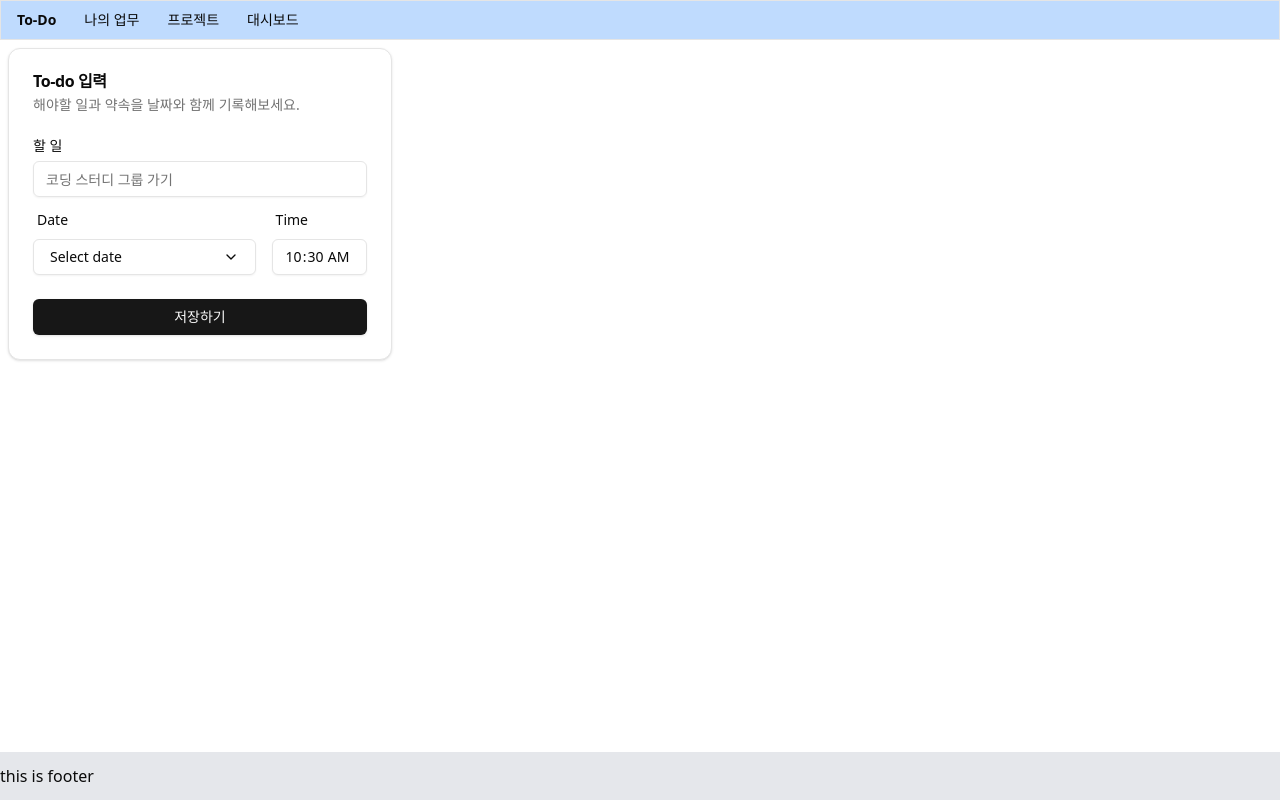
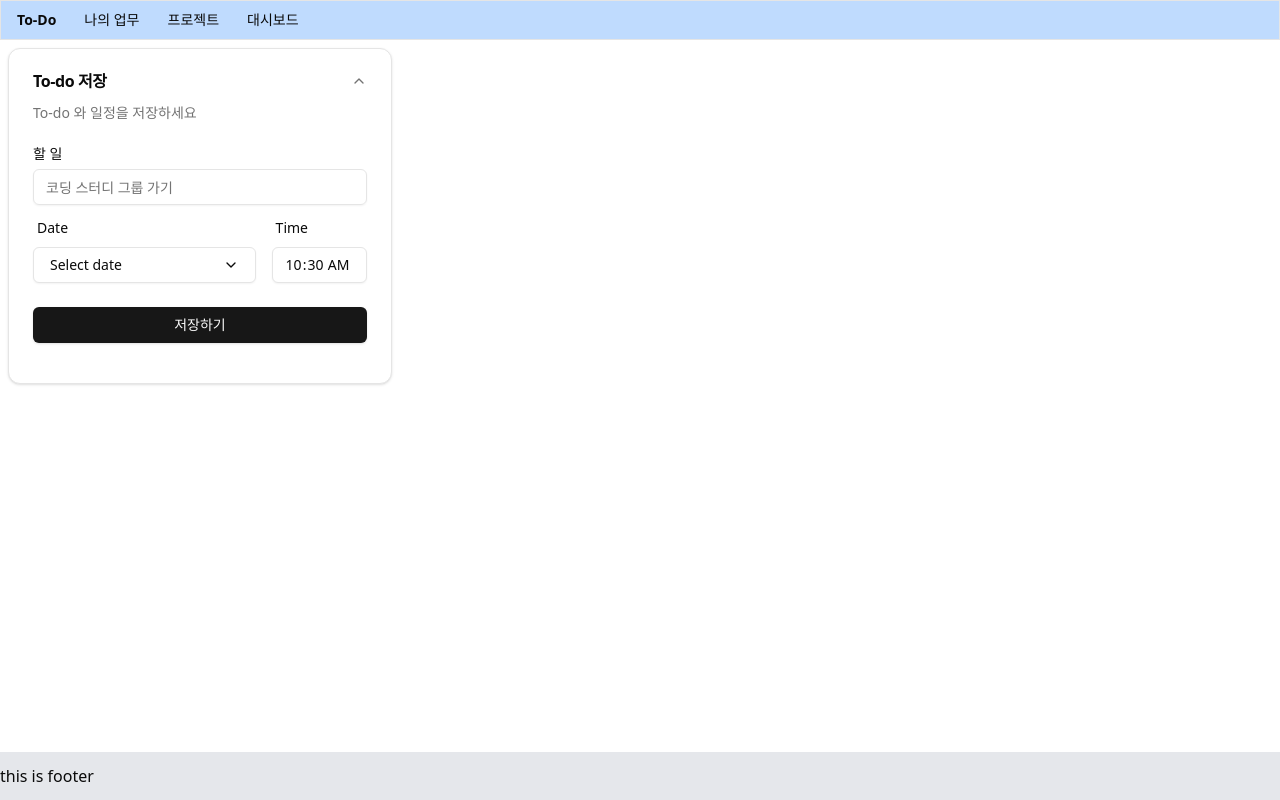
Before and after one commit to sudong111/todo-project, a React (Vite) app: page / in a window 1280 px wide. Built offline with nearby package versions, Linux system fonts and the light colour scheme.

Commit message:
To-do card 에 accordion 적용

```diff
--- a/package.json
+++ b/package.json
@@ -10,6 +10,7 @@
     "preview": "vite preview"
   },
   "dependencies": {
+    "@radix-ui/react-accordion": "^1.2.11",
     "@radix-ui/react-label": "^2.1.7",
     "@radix-ui/react-popover": "^1.1.14",
     "@radix-ui/react-slot": "^1.2.3",
--- /dev/null
+++ b/src/components/shadcn-ui/accordion.tsx
@@ -0,0 +1,55 @@
+import * as React from "react"
+import * as AccordionPrimitive from "@radix-ui/react-accordion"
+import { ChevronDown } from "lucide-react"
+
+import { cn } from "@/lib/utils"
+
+const Accordion = AccordionPrimitive.Root
+
+const AccordionItem = React.forwardRef<
+  React.ElementRef<typeof AccordionPrimitive.Item>,
+  React.ComponentPropsWithoutRef<typeof AccordionPrimitive.Item>
+>(({ className, ...props }, ref) => (
+  <AccordionPrimitive.Item
+    ref={ref}
+    className={cn("", className)}
+    {...props}
+  />
+))
+AccordionItem.displayName = "AccordionItem"
+
+const AccordionTrigger = React.forwardRef<
+  React.ElementRef<typeof AccordionPrimitive.Trigger>,
+  React.ComponentPropsWithoutRef<typeof AccordionPrimitive.Trigger>
+>(({ className, children, ...props }, ref) => (
+  <AccordionPrimitive.Header className="flex">
+    <AccordionPrimitive.Trigger
+      ref={ref}
+      className={cn(
+        "flex flex-1 items-center justify-between text-sm font-medium transition-all hover:underline text-left [&[data-state=open]>svg]:rotate-180",
+        className
+      )}
+      {...props}
+    >
+      {children}
+      <ChevronDown className="h-4 w-4 shrink-0 text-muted-foreground transition-transform duration-200" />
+    </AccordionPrimitive.Trigger>
+  </AccordionPrimitive.Header>
+))
+AccordionTrigger.displayName = AccordionPrimitive.Trigger.displayName
+
+const AccordionContent = React.forwardRef<
+  React.ElementRef<typeof AccordionPrimitive.Content>,
+  React.ComponentPropsWithoutRef<typeof AccordionPrimitive.Content>
+>(({ className, children, ...props }, ref) => (
+  <AccordionPrimitive.Content
+    ref={ref}
+    className="overflow-hidden text-sm data-[state=closed]:animate-accordion-up data-[state=open]:animate-accordion-down"
+    {...props}
+  >
+    <div className={cn("pb-4 pt-0", className)}>{children}</div>
+  </AccordionPrimitive.Content>
+))
+AccordionContent.displayName = AccordionPrimitive.Content.displayName
+
+export { Accordion, AccordionItem, AccordionTrigger, AccordionContent }
--- a/src/components/ui/todo-card.tsx
+++ b/src/components/ui/todo-card.tsx
@@ -6,6 +6,12 @@
     CardHeader,
     CardTitle,
 } from "@/components/shadcn-ui/card"
+import {
+    Accordion,
+    AccordionContent,
+    AccordionItem,
+    AccordionTrigger,
+} from "@/components/shadcn-ui/accordion"
 import { Button } from "@/components/shadcn-ui/button"
 import { Input } from '@/components/shadcn-ui/input'
 import { Label } from "@/components/shadcn-ui/label"
@@ -14,13 +20,25 @@
 export default function TodoCard() {
 
     return(
+        <Accordion
+            type="single"
+            collapsible
+            className="w-full"
+            defaultValue="item-1"
+        >
+            <AccordionItem value="item-1">
                 <Card className="w-full max-w-sm">
+
                     <CardHeader>
-                <CardTitle>To-do 입력</CardTitle>
+                        <div className="flex justify-between pb-2">
+                        <CardTitle>To-do 저장</CardTitle>
+                        <AccordionTrigger></AccordionTrigger>
+                        </div>
                         <CardDescription>
-                    해야할 일과 약속을 날짜와 함께 기록해보세요.
+                            To-do 와 일정을 저장하세요
                         </CardDescription>
                     </CardHeader>
+                    <AccordionContent>
                     <CardContent>
                         <form>
                             <div className="flex flex-col gap-6">
@@ -46,6 +64,9 @@
                             저장하기
                         </Button>
                     </CardFooter>
+                    </AccordionContent>
                 </Card>
+            </AccordionItem>
+        </Accordion>
     )
 }
--- a/tailwind.config.js
+++ b/tailwind.config.js
@@ -55,6 +55,28 @@
   				'4': 'hsl(var(--chart-4))',
   				'5': 'hsl(var(--chart-5))'
   			}
+  		},
+  		keyframes: {
+  			'accordion-down': {
+  				from: {
+  					height: '0'
+  				},
+  				to: {
+  					height: 'var(--radix-accordion-content-height)'
+  				}
+  			},
+  			'accordion-up': {
+  				from: {
+  					height: 'var(--radix-accordion-content-height)'
+  				},
+  				to: {
+  					height: '0'
+  				}
+  			}
+  		},
+  		animation: {
+  			'accordion-down': 'accordion-down 0.2s ease-out',
+  			'accordion-up': 'accordion-up 0.2s ease-out'
   		}
   	}
   },
```
Also changed, not shown: 1 other file (tests, documents, lock files or other folders). Lines whose indentation alone changed are shown as unchanged.
